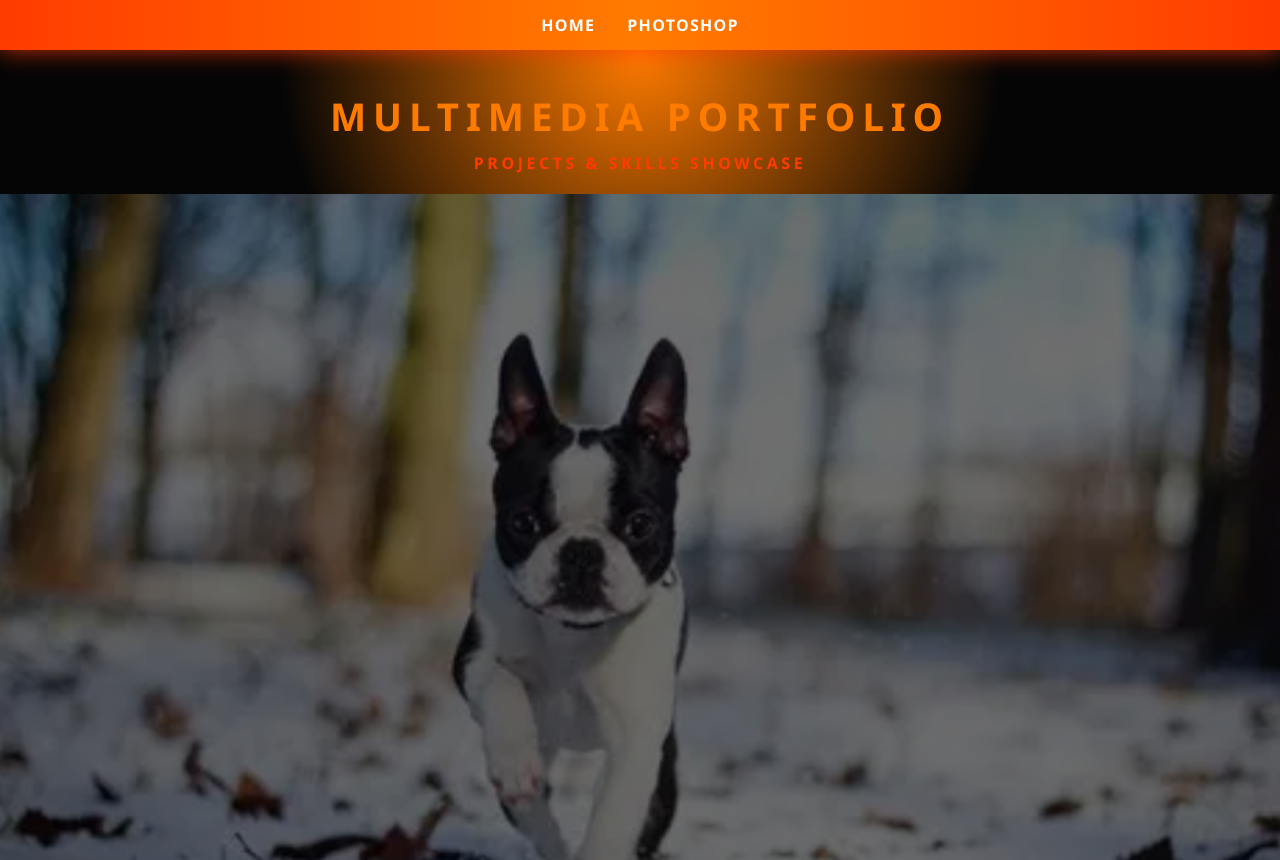
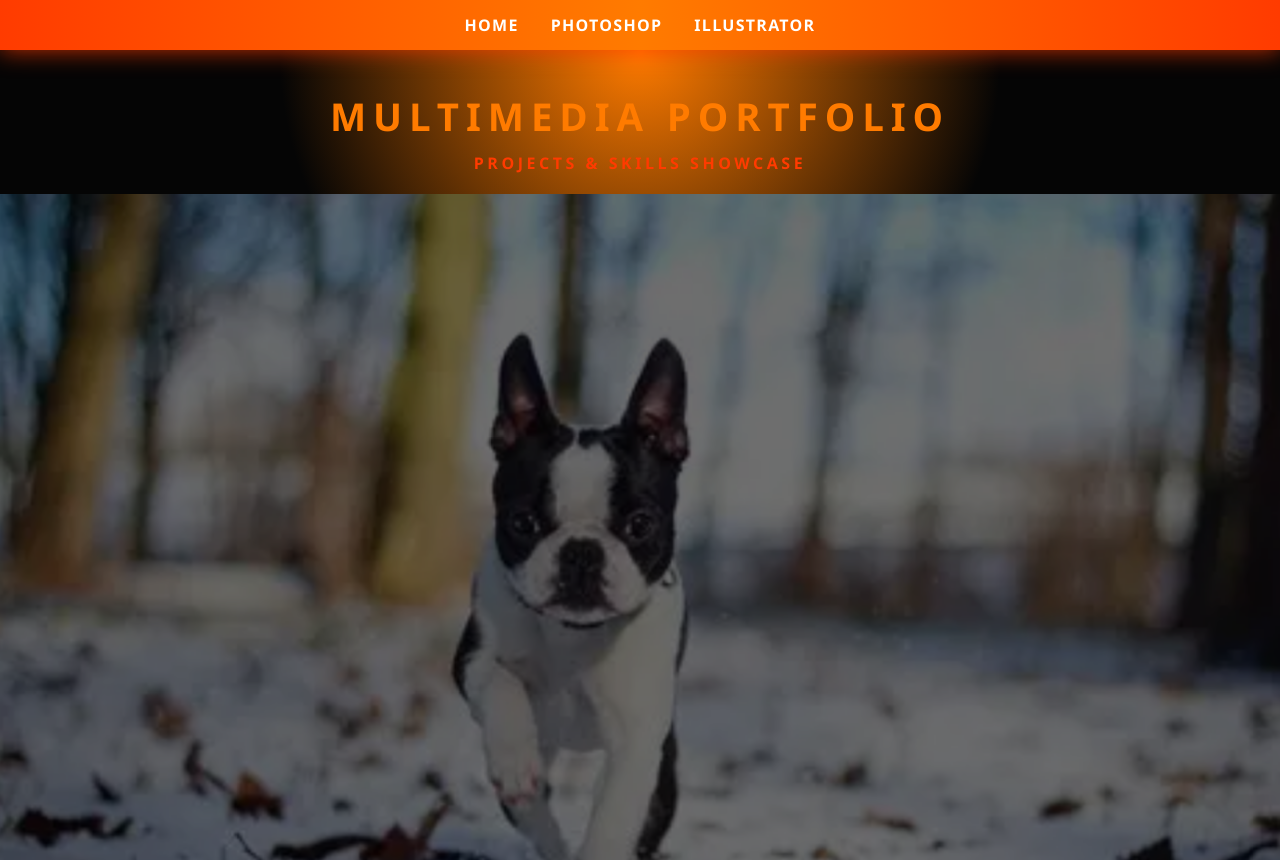
Before and after one commit to HalstonJ/MultimediaPortfolio, a plain HTML site: page index.html in a window 1280 px wide. Shown: the top 860 px of the page. Drawn offline with Linux system fonts and the light colour scheme.

Commit message:
Update index.html

```diff
--- a/index.html
+++ b/index.html
@@ -140,6 +140,7 @@ main {
 <nav>
     <a href="index.html">Home</a>
     <a href="photoshop.html">Photoshop</a>
+    <a href="illustrator.html">Illustrator</a>
 
 </nav>
 
```
